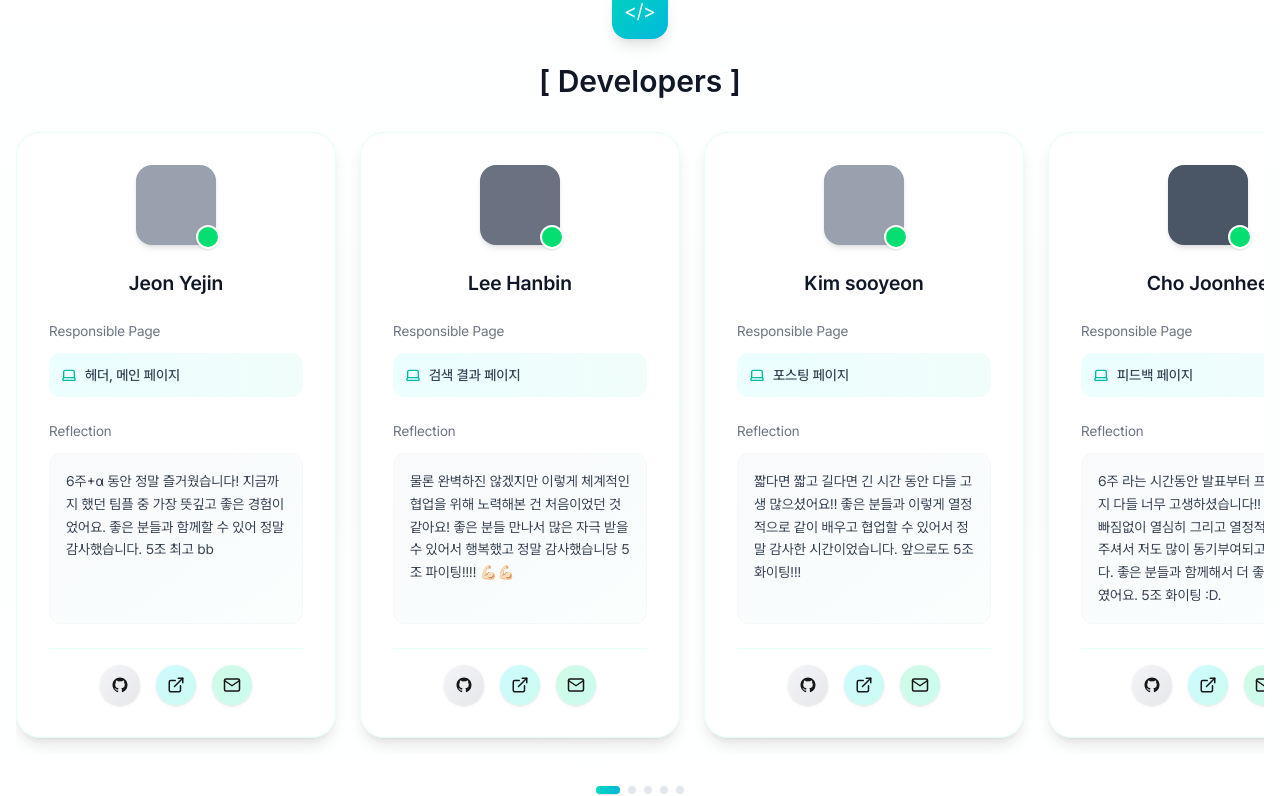
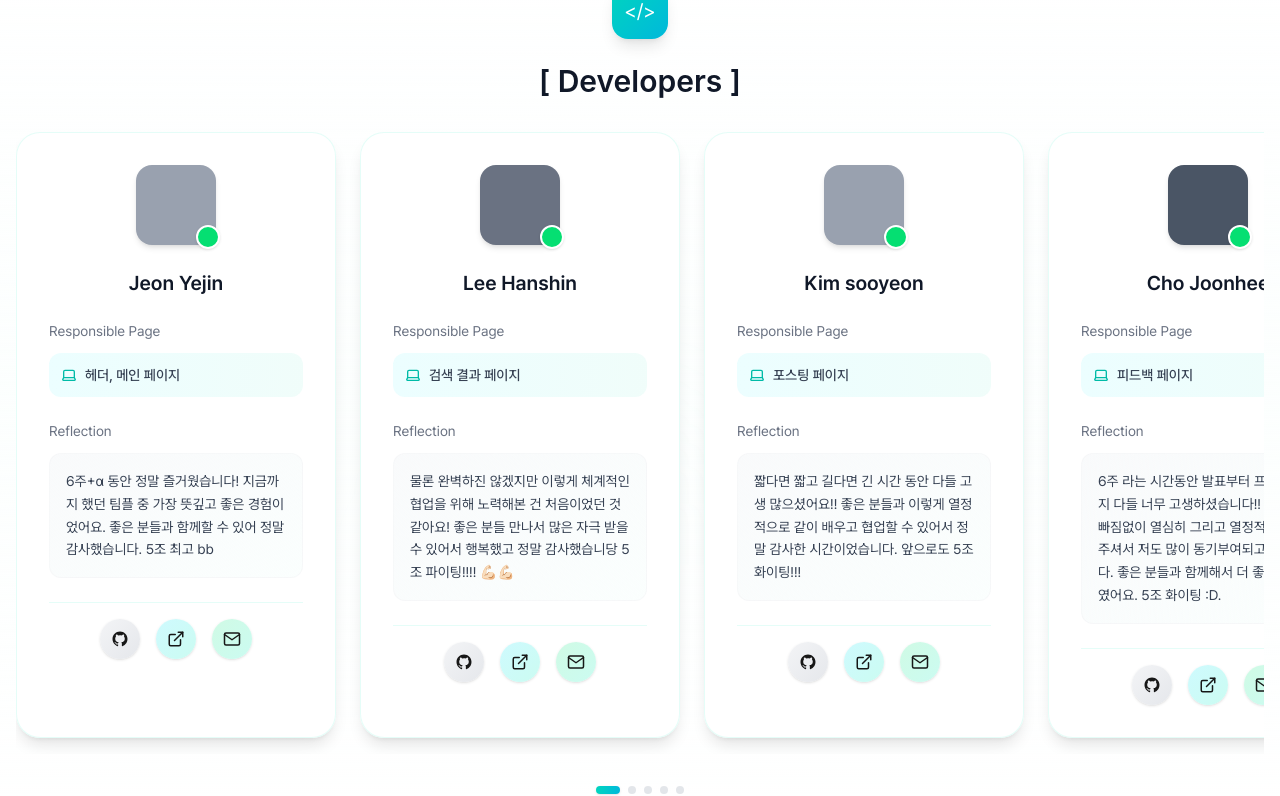
Before and after one commit to dpwls02142/ossca-team_nextjs, a Next.js app: page /developers in a window 1280 px wide. Shown: the part 486-1282 px from the top of the page. Built offline with nearby package versions, Linux system fonts and the light colour scheme.

Commit message:
Sync from team repo: 273736c31764750c6ed133a19c6ffe93615ec65b

```diff
--- a/src/app/developers/DevelopersTemplate.tsx
+++ b/src/app/developers/DevelopersTemplate.tsx
@@ -78,7 +78,7 @@ const DevelopersTemplate = () => {
 		},
 		{
 			id: 2,
-			name: 'Lee Hanbin',
+			name: 'Lee Hanshin',
 			feature: '검색 결과 페이지 구현',
 			page: '검색 결과 페이지',
 			reflection:
@@ -124,7 +124,7 @@ const DevelopersTemplate = () => {
 			feature: '제작자 페이지',
 			page: '디자인, 제작자 페이지',
 			reflection:
-				'우선 5조 팀원분들 모두 고생하셨습니다!! 무지의 상태에서 시작하여 함께한 시간동안 팀원분들께 정말 많은 도움 받았는데 너무 감사드리고, 얻은 배움과 더불어 프로젝트까지 참여할 수 있어 좋은 경험이었던 것 같아요:) 5조 최고 !',
+				'5조 팀원분들 모두 고생하셨습니다!! 무지의 상태에서 시작하여 함께한 시간동안 팀원분들께 정말 많은 도움 받았는데 너무 감사했습니다:) 배움과 더불어 프로젝트로써 결과까지 만들어낼 수 있어 좋은 경험이었습니다.',
 			links: {
 				github: 'https://github.com/ASI-031',
 				blog: 'https://asi031.tistory.com/',
@@ -171,6 +171,7 @@ const DevelopersTemplate = () => {
 		};
 	}, [isPaused, developers.length]);
 
+	// Mouse interaction handlers
 	const handleMouseEnter = () => setIsPaused(true);
 	const handleMouseLeave = () => setIsPaused(false);
 
@@ -210,7 +211,7 @@ const DevelopersTemplate = () => {
 			</div>
 
 			{/* Hero Section */}
-			<section className="py-16 px-4 relative z-9 bg-gradient-to-b from-white via-teal-50/30 to-white">
+			<section className="py-16 px-4 relative z-10 bg-gradient-to-b from-white via-teal-50/30 to-white">
 				<div className="max-w-4xl mx-auto text-center">
 					<h1
 						className="text-4xl md:text-3xl font-semibold text-gray-900 mb-8 leading-tight"
@@ -246,10 +247,10 @@ const DevelopersTemplate = () => {
 				</div>
 			</section>
 
-			<section className="py-3 px-4 relative z-9 from-white via-teal-50/30 to-white border-b border-teal-200/50" />
+			<section className="py-3 px-4 relative z-10 from-white via-teal-50/30 to-white border-b border-teal-200/50" />
 
 			{/* Developer Cards Section */}
-			<section className="py-16 px-4 relative z-9 bg-gradient-to-b from-white via-teal-50/20 to-white">
+			<section className="py-16 px-4 relative z-10 bg-gradient-to-b from-white via-teal-50/20 to-white">
 				<div className="max-w-7xl mx-auto">
 					<div className="w-14 h-14 bg-gradient-to-br from-teal-400 to-cyan-500 rounded-2xl flex items-center justify-center mx-auto mb-6 shadow-lg">
 						<span className="text-white text-xl">{'</>'}</span>
@@ -280,6 +281,7 @@ const DevelopersTemplate = () => {
 							onMouseLeave={handleMouseLeave}
 							onMouseMove={handleMouseMove}
 						>
+							{/* Duplicate cards for seamless loop */}
 							{[...developers, ...developers].map((dev, index) => (
 								<DevelopersIntroCard
 									key={`${dev.id}-${index}`}
@@ -305,7 +307,7 @@ const DevelopersTemplate = () => {
 			</section>
 
 			{/* Project Repository Section */}
-			<section className="py-20 px-4 relative z-9 bg-gradient-to-br from-teal-50 via-cyan-50 to-emerald-50">
+			<section className="py-20 px-4 relative z-10 bg-gradient-to-br from-teal-50 via-cyan-50 to-emerald-50">
 				<div className="max-w-4xl mx-auto text-center">
 					<div className="bg-gradient-to-br from-white/70 to-teal-50/80 backdrop-blur-sm rounded-3xl p-12 border border-teal-200/30 shadow-xl">
 						<div className="w-16 h-16 bg-gradient-to-br from-teal-400 to-cyan-500 rounded-2xl flex items-center justify-center mx-auto mb-6 shadow-lg">
@@ -333,7 +335,7 @@ const DevelopersTemplate = () => {
 			{/* Footer */}
 			<footer className="bg-gradient-to-br from-gray-900 via-slate-800 to-gray-900 py-12 px-4 text-white relative overflow-hidden">
 				<div className="absolute inset-0 bg-gradient-to-r from-teal-900/10 to-cyan-900/10" />
-				<div className="max-w-4xl mx-auto text-center relative z-9">
+				<div className="max-w-4xl mx-auto text-center relative z-10">
 					<div className="flex items-center justify-center space-x-3 mb-6">
 						<div className="w-12 h-12 bg-gradient-to-br from-teal-400 to-cyan-500 rounded-xl flex items-center justify-center shadow-lg">
 							<span className="text-black font-bold text-lg">N</span>
--- a/src/app/developers/components/DevelopersIntroCard.tsx
+++ b/src/app/developers/components/DevelopersIntroCard.tsx
@@ -1,6 +1,6 @@
 'use client';
 
-import React, { useState } from 'react';
+import React from 'react';
 
 interface IconProps extends React.SVGProps<SVGSVGElement> {
 	size?: number;
@@ -53,22 +53,6 @@ const ExternalLink = ({ size = 24, ...props }: IconProps) => (
 	</svg>
 );
 
-const Check = ({ size = 24, ...props }: IconProps) => (
-	<svg
-		width={size}
-		height={size}
-		viewBox="0 0 24 24"
-		fill="none"
-		stroke="currentColor"
-		strokeWidth="2"
-		strokeLinecap="round"
-		strokeLinejoin="round"
-		{...props}
-	>
-		<polyline points="20,6 9,17 4,12" />
-	</svg>
-);
-
 const Laptop = ({ size = 24, ...props }: IconProps) => (
 	<svg
 		width={size}
@@ -107,20 +91,8 @@ interface DevelopersIntroCardProps {
 }
 
 const DevelopersIntroCard = ({ developer }: DevelopersIntroCardProps) => {
-	const [copied, setCopied] = useState(false);
-
-	const copyEmail = async (email: string) => {
-		try {
-			await navigator.clipboard.writeText(email);
-			setCopied(true);
-			setTimeout(() => setCopied(false), 2000);
-		} catch (err) {
-			console.error('Failed to copy email: ', err);
-		}
-	};
-
 	return (
-		<div className="flex-none w-80 h-[130] bg-white/90 backdrop-blur-sm rounded-3xl p-8 shadow-lg hover:shadow-xl transition-all duration-300 border border-teal-100/50 hover:border-teal-200 cursor-pointer hover:bg-white flex flex-col">
+		<div className="flex-none w-80 bg-white/90 backdrop-blur-sm rounded-3xl p-8 shadow-lg hover:shadow-xl transition-all duration-300 border border-teal-100/50 hover:border-teal-200 cursor-pointer hover:bg-white">
 			{/* Avatar Section */}
 			<div className="flex justify-center mb-6">
 				<div className="relative">
@@ -151,18 +123,18 @@ const DevelopersIntroCard = ({ developer }: DevelopersIntroCardProps) => {
 				</div>
 			</div>
 
-			{/* Reflection - Flexible area that takes remaining space */}
-			<div className="flex-1 mb-6 flex flex-col min-h-0">
+			{/* Reflection */}
+			<div className="mb-6">
 				<p className="text-gray-500 text-sm mb-3">Reflection</p>
-				<div className="bg-gradient-to-br from-gray-50 to-teal-50/30 rounded-xl p-4 border border-gray-100/50 flex-1 overflow-y-auto">
+				<div className="bg-gradient-to-br from-gray-50 to-teal-50/30 rounded-xl p-4 min-h-[120px] max-h-[180px] overflow-y-auto border border-gray-100/50">
 					<p className="text-gray-700 text-sm leading-relaxed break-words">
 						{developer.reflection}
 					</p>
 				</div>
 			</div>
 
-			{/* Contact Links - Fixed at bottom */}
-			<div className="pt-4 border-t border-teal-100/50 mt-auto">
+			{/* Contact Links */}
+			<div className="pt-4 border-t border-teal-100/50">
 				<div className="flex justify-center space-x-4">
 					<a
 						href={developer.links.github}
@@ -180,21 +152,12 @@ const DevelopersIntroCard = ({ developer }: DevelopersIntroCardProps) => {
 					>
 						<ExternalLink size={18} />
 					</a>
-					<button
-						onClick={() => copyEmail(developer.links.email)}
-						className="w-10 h-10 bg-gradient-to-br from-emerald-100 to-teal-100 rounded-full flex items-center justify-center hover:from-emerald-200 hover:to-teal-200 hover:text-emerald-700 transition-all duration-300 shadow-sm hover:shadow-md relative"
+					<a
+						href={`mailto:${developer.links.email}`}
+						className="w-10 h-10 bg-gradient-to-br from-emerald-100 to-teal-100 rounded-full flex items-center justify-center hover:from-emerald-200 hover:to-teal-200 hover:text-emerald-700 transition-all duration-300 shadow-sm hover:shadow-md"
 					>
-						{copied ? (
-							<Check size={18} className="text-emerald-600" />
-						) : (
-							<Mail size={18} />
-						)}
-						{copied && (
-							<div className="absolute -top-8 left-1/2 transform -translate-x-1/2 bg-emerald-600 text-white text-xs px-2 py-1 rounded whitespace-nowrap">
-								Copied!
-							</div>
-						)}
-					</button>
+						<Mail size={18} />
+					</a>
 				</div>
 			</div>
 		</div>
```
